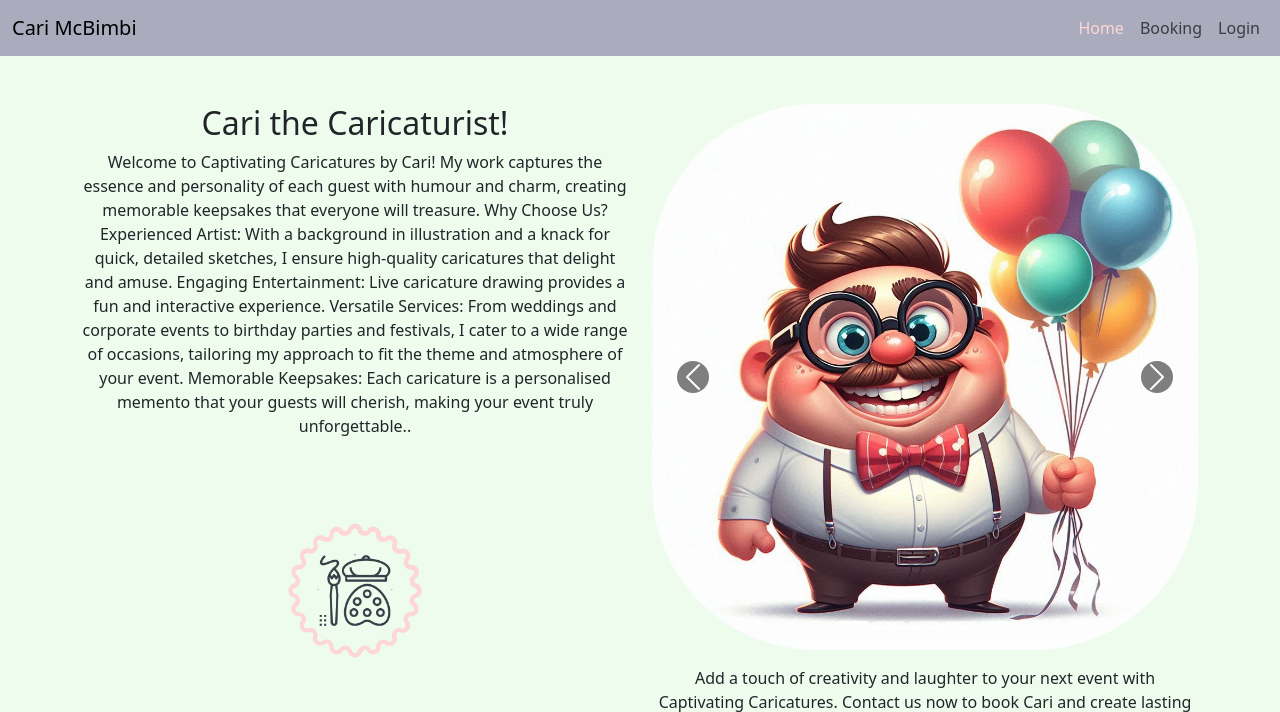
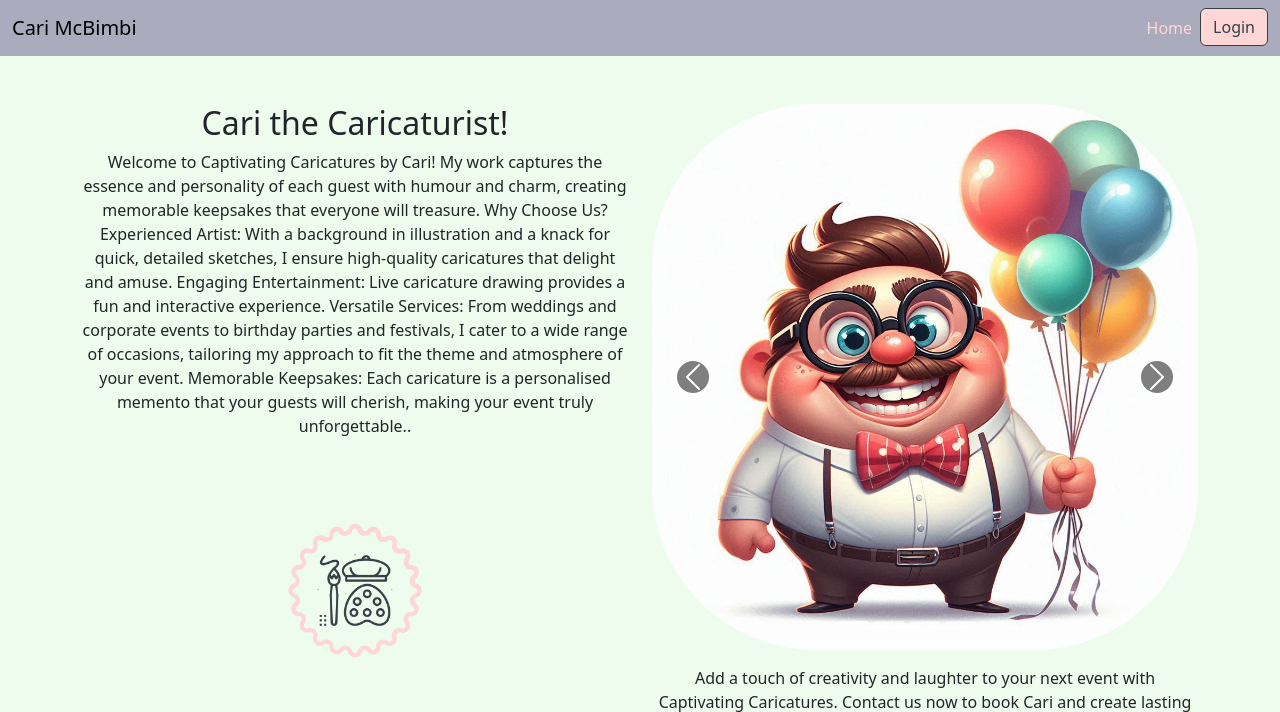
Before and after one commit to wwwar-is/WECA-Hackathon-3, a Django app: page / in a window 1280 px wide. Shown: the top 712 px of the page. Run offline with Django 4.2, Linux system fonts and the light colour scheme; some libraries are stand-ins or nearby versions.

Commit message:
add logout button and admin login button

```diff
--- a/BOOKING_SYSTEM/templates/index.html
+++ b/BOOKING_SYSTEM/templates/index.html
@@ -17,7 +17,7 @@
     <!--Navbar -->
     <nav class="navbar sticky-top navbar-expand-lg">
         <div class="container-fluid">
-            <a class="navbar-brand d-none d-md-block" href="{% url 'admin:index' %}">Cari McBimbi</a>
+            <a class="navbar-brand d-none d-md-block" href="{% url 'index' %}">Cari McBimbi</a>
             <a class="navbar-brand d-md-none" href="{% url 'index' %}"><img src="{% static 'css/media/images/-high-resolution-logo-transparent.png' %}"
                     alt="Icon"></a>
             <button class="navbar-toggler" type="button" data-bs-toggle="collapse"
@@ -31,10 +31,19 @@
                         <a class="nav-link active" aria-current="page" href="{% url 'index' %}">Home</a>
                     </li>
                     <li class="nav-item">
+                        {% if user.is_authenticated %}
                         <a class="nav-link" href="{% url 'booking' %}">Booking</a>
+                        {% else %}
+
+                        {% endif %}
                     </li>
                     <li class="nav-item">
-                        <a class="nav-link" href="{% url 'login' %}">Login</a>
+                        {% if user.is_authenticated %}
+                        <a href="{% url 'admin:index' %}" class="btn btn-primary">Admin Page</a>
+                        <a href="{% url 'logout' %}" class="btn btn-secondary">Logout</a>
+                        {% else %}
+                            <a href="{% url 'login' %}" class="btn btn-primary">Login</a>
+                        {% endif %}
                     </li>
                 </ul>
             </div>
```
